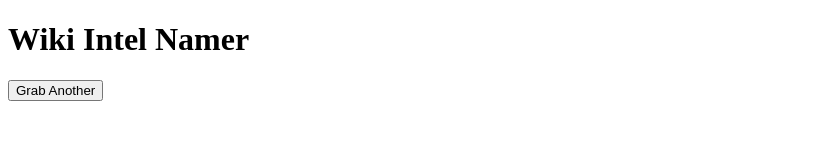
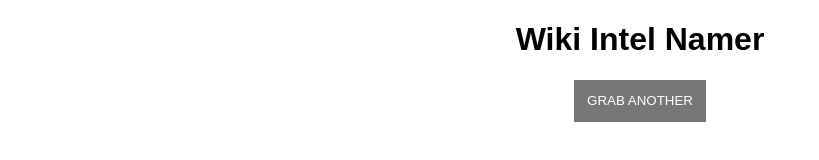
Before and after one commit to hello-steven/random-intel-codename, a website: page index.html in a window 1280 px wide. Shown: the whole page, without its empty margins (0-819 px from the left). Drawn offline with Linux system fonts and the light colour scheme.

Commit message:
add initial styles

```diff
--- a/index.html
+++ b/index.html
@@ -4,10 +4,12 @@
   <meta charset="UTF-8">
   <meta name="viewport" content="width=device-width, initial-scale=1.0">
   <meta http-equiv="X-UA-Compatible" content="ie=edge">
+  <link rel="stylesheet" href="style.css">
   <title>Wiki Intel Namer</title>
 </head>
 <body>
   <h1>Wiki Intel Namer</h1>
+  <div class="name"></div>
   <button type="button">Grab Another</button>
 </body>
 </html>
--- /dev/null
+++ b/style.css
@@ -0,0 +1,14 @@
+h1 {
+  font-family: sans-serif;
+  text-align: center;
+}
+button {
+  margin: 0 auto;
+  display: block;
+  box-shadow: none;
+  border: none;
+  background: #777;
+  padding: 1em;
+  color: #fff;
+  text-transform: uppercase;
+}
```
